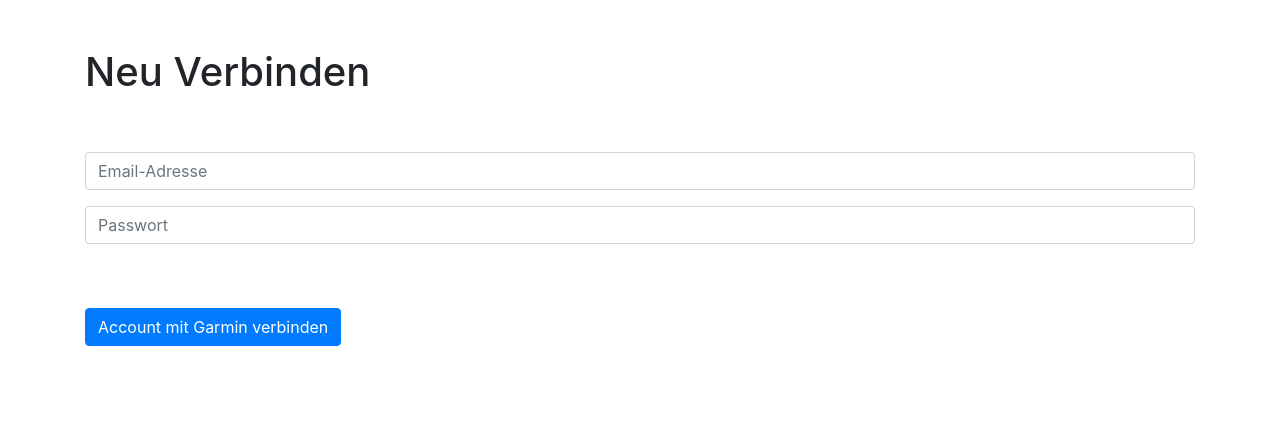
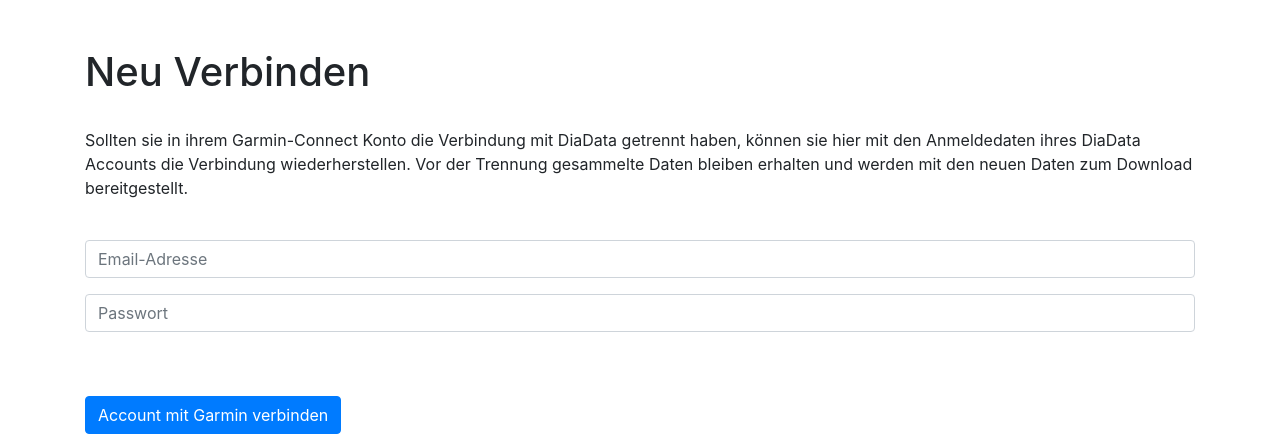
Before and after one commit to jjoonnaasss/BP2019Garmin, a PHP site: page /reconnect.php in a window 1280 px wide. Shown: the part 56-496 px from the top of the page. Run offline with PHP 8.4, Linux system fonts and the light colour scheme; data that the repository does not hold is empty.

Commit message:
Add and update info texts on the website

```diff
--- a/website/config.php
+++ b/website/config.php
@@ -59,11 +59,21 @@ $pw_error = "Es ist ein Fehler aufgetreten. Die Passwörter müssen gleich sein"
 $registered = "Die Email ist bereits registriert! Das <a href=\"../password-reset.php\">Passwort</a> kann geändert werden oder die <a href=\"../reconnect.php\">Verbindung</a> zu Garmin erneut erfolgen.";
 $mail_send_error = "Es gab leider einen Fehler... Versuchen sie es später erneut. Passiert dies öfters wenden sie sich bitte an ....";
 $mail_send = "Email wurde verschickt!";
-$password_reset_expired = "Die Passwort-Reset Anfrage ist abgelaufen! Bitte fordere eine neue Email an.";
+$password_reset_expired = "Die Passwort-Reset Anfrage ist abgelaufen! Bitte fordern sie eine neue E-mail an.";
 $api_error = "Es ist ein Fehler aufgetreten. Bitte versuche es später erneut!";
-$pw_info_text = "<p> Gib die E-Mail-Adresse, mit der du dich bei uns registriert hast, an. <br>
-        Wir senden dir dann eine E-Mail mit einem Link, über den du dein Passwort zurücksetzen kannst. </p>";
+$pw_info_text = "<p> Sollten sie ihr Passwort vergessen haben, können sie es hier zurücksetzen lassen.<br>
+                    Wir werden ihnen dann eine E-Mail mit einem Link senden, über den sie ein neues Passwort festlegen können. </p>";
+$reg_info_text = "DiaData ist eine Anwendung, die Fitnessdaten von Garmin-Connect Konten sammelt, sie in das
+                    <a href=\"https://github.com/OpenDiabetes/OpenDiabetesVault/wiki/Data-Model\">OpenDiabetesVault</a>-Format konvertiert
+                    und dann dem jeweiligen Nutzer zum Download zur Verfügung stellt. <br> Wenn sie sich bei DiaData registrieren, geben
+                    sie uns die Berechtigung, alle ihre Garmin-Connect Fitnessdaten abzurufen, zu speichern und zu verarbeiten. Nach einmaliger
+                    Registrierung werden ihre Daten automatisch so lange gesammelt, bis sie in ihrem Garmin-Connect Konto die
+                    <a href=\"https://connect.garmin.com/modern/settings/accountInformation\"> Verbindung mit DiaData trennen</a>.";
+$rec_info_text = "Sollten sie in ihrem Garmin-Connect Konto die Verbindung mit DiaData getrennt haben, können sie hier mit den
+                    Anmeldedaten ihres DiaData Accounts die Verbindung wiederherstellen. Vor der Trennung gesammelte Daten bleiben
+                    erhalten und werden mit den neuen Daten zum Download bereitgestellt.";
+$dd_info_text = "Hier können sie die gesammelten Fitnessdaten ihres DiaData Accounts im <a href=\"https://github.com/OpenDiabetes/OpenDiabetesVault/wiki/Data-Model\">OpenDiabetesVault</a>-Format herunterladen.";
 $pw_reset_success = "Passwort wurde erfolgreich geändert!";
 $login_error = "Es ist ein Fehler aufgetreten. Email und/oder Passwort falsch.";
 $dd_login_success = "Daten werden gedownloadet";
-$pw_mail_text = "Klicke auf den folgenden Link, um ein neues Passwort festzulegen:";
+$pw_mail_text = "Klicken sie auf den folgenden Link, um ein neues Passwort festzulegen:";
--- a/website/public/data-download.php
+++ b/website/public/data-download.php
@@ -75,7 +75,9 @@ function checkUserInput()
 <div class="container">
     <br><br>
     <h1><?php echo $dd_headline?></h1>
-    <br><br>
+    <br>
+    <p><?php echo $dd_info_text ?></p>
+    <br>
 
     <!--show error message to user-->
     <?php
--- a/website/public/index.php
+++ b/website/public/index.php
@@ -166,7 +166,9 @@ function checkUserInput()
 <div class="container">
     <br><br>
     <h1><?php echo $reg_headline?></h1>
-    <br><br>
+    <br>
+    <p><?php echo $reg_info_text ?></p>
+    <br>
 
     <!--show error message to user-->
     <?php
--- a/website/public/reconnect.php
+++ b/website/public/reconnect.php
@@ -71,7 +71,9 @@ function checkUserInput()
 <div class="container">
     <br><br>
     <h1><?php echo $rec_headline ?></h1>
-    <br><br>
+    <br>
+    <p><?php echo $rec_info_text ?></p>
+    <br>
 
     <!--show error message to user-->
     <?php
```
